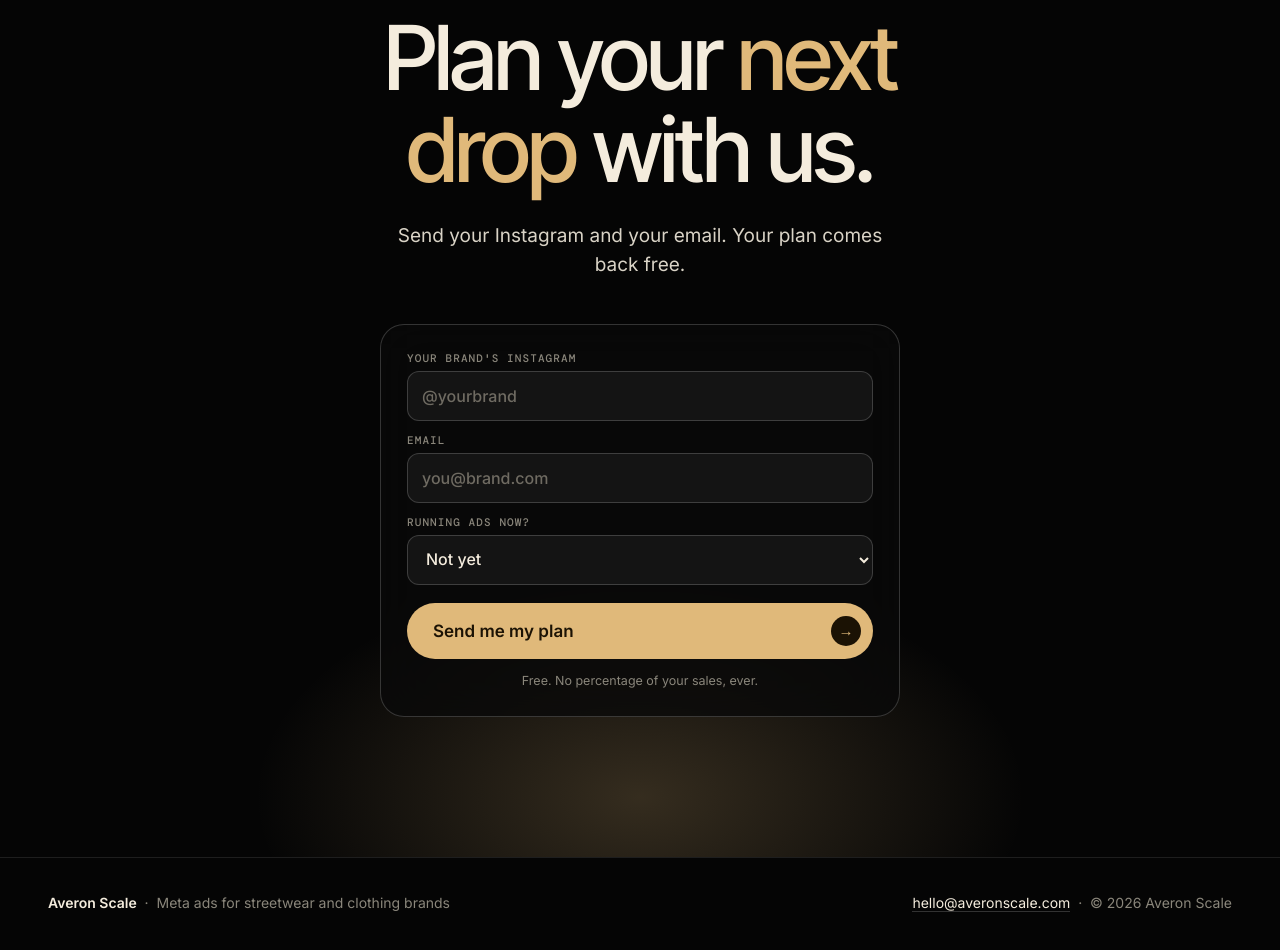
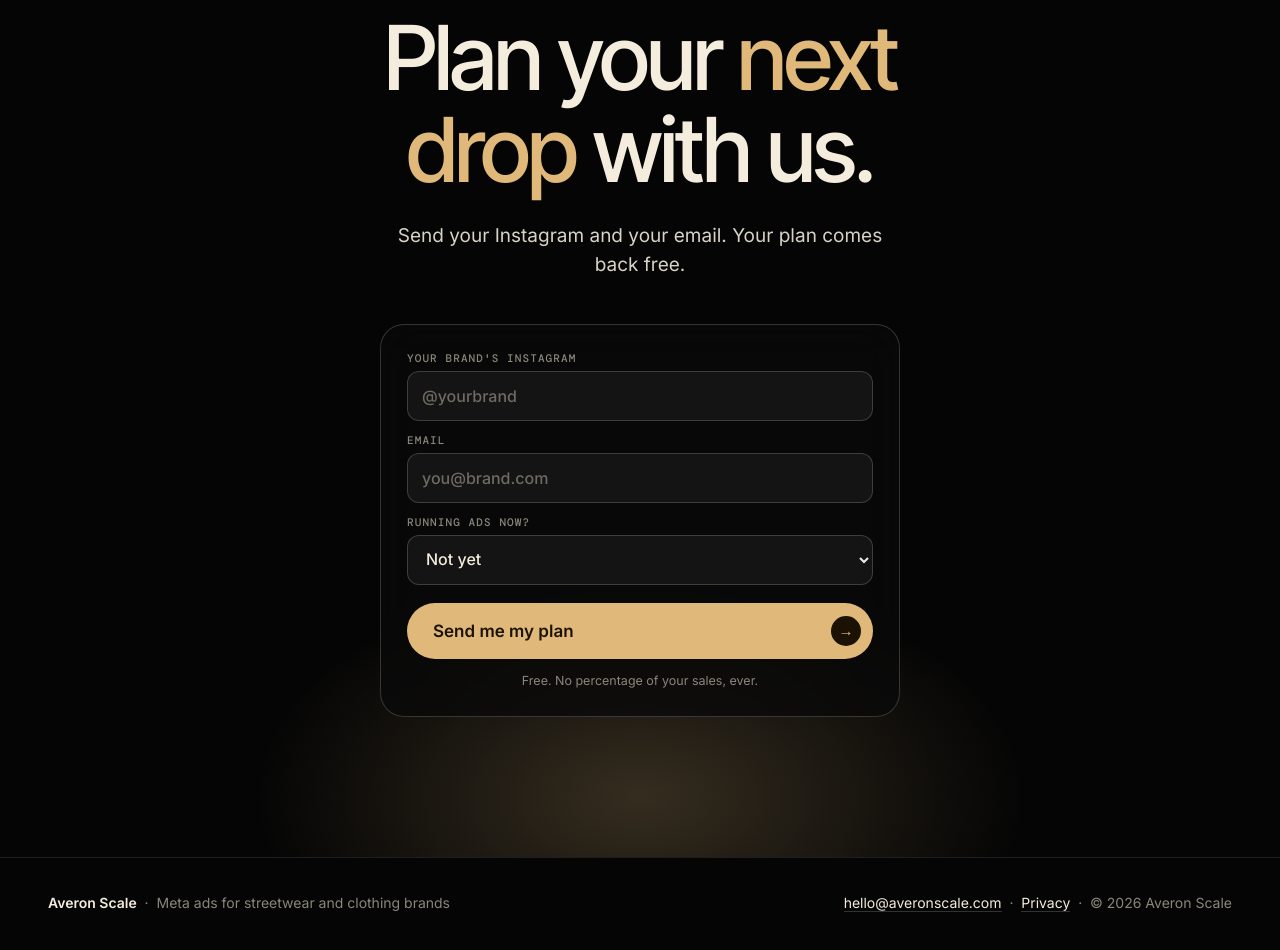
Before and after one commit to trevelian-dev/averonscale-site, a plain HTML site: page index.html in a window 1280 px wide. Shown: the part 9063-10013 px from the top of the page. Drawn offline with nearby package versions, Linux system fonts and the light colour scheme.

Commit message:
Add privacy page and footer link
Co-Authored-By: Claude Fable 5.2 <noreply@anthropic.com>

```diff
--- a/index.html
+++ b/index.html
@@ -635,7 +635,7 @@
 <footer>
   <div class="wrap">
     <div><b style="color:var(--cream)">Averon Scale</b> &nbsp;·&nbsp; Meta ads for streetwear and clothing brands</div>
-    <div><a href="mailto:hello@averonscale.com">hello@averonscale.com</a> &nbsp;·&nbsp; &copy; 2026 Averon Scale</div>
+    <div><a href="mailto:hello@averonscale.com">hello@averonscale.com</a> &nbsp;·&nbsp; <a href="/privacy.html">Privacy</a> &nbsp;·&nbsp; &copy; 2026 Averon Scale</div>
   </div>
 </footer>
 
```
